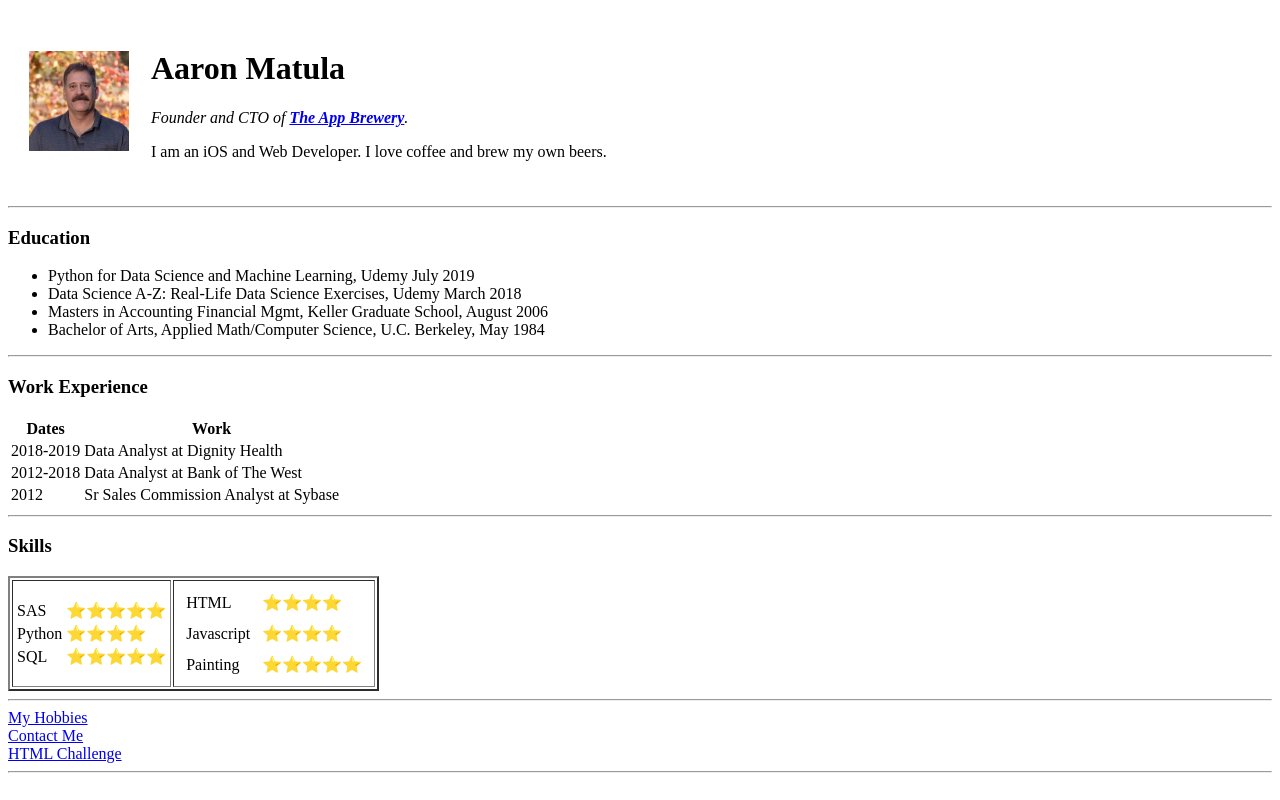
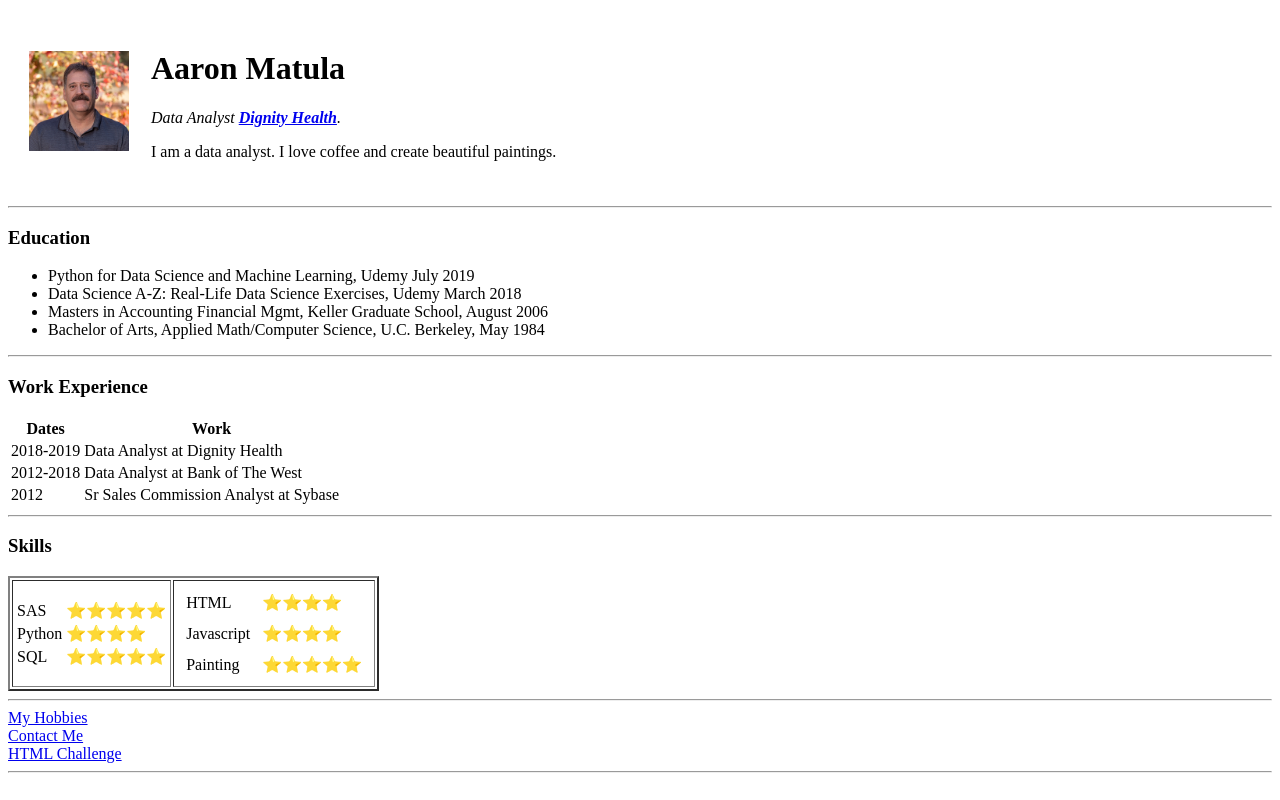
Before and after one commit to aaronmatula/cv, a plain HTML site: page index.html in a window 1280 px wide. Drawn offline with Linux system fonts and the light colour scheme.

Commit message:
Add files via upload

```diff
--- a/index.html
+++ b/index.html
@@ -9,8 +9,8 @@
             <tr>
                 <td><img src="images/aaron.jpg" height="100" width="100" alt="aaron profile picture"></td>
                 <td><h1>Aaron Matula</h1>
-                <p><em>Founder and CTO of <strong><a href="https://appbrewery.co">The App Brewery</a></strong>.</em></p>
-                <p>I am an iOS and Web Developer. I love coffee and brew my own beers.</p></td>
+                <p><em>Data Analyst <strong><a href="https://dignityhealth.org">Dignity Health</a></strong>.</em></p>
+                <p>I am a data analyst. I love coffee and create beautiful paintings.</p></td>
         </tr>
         </table>
         <hr>
```
